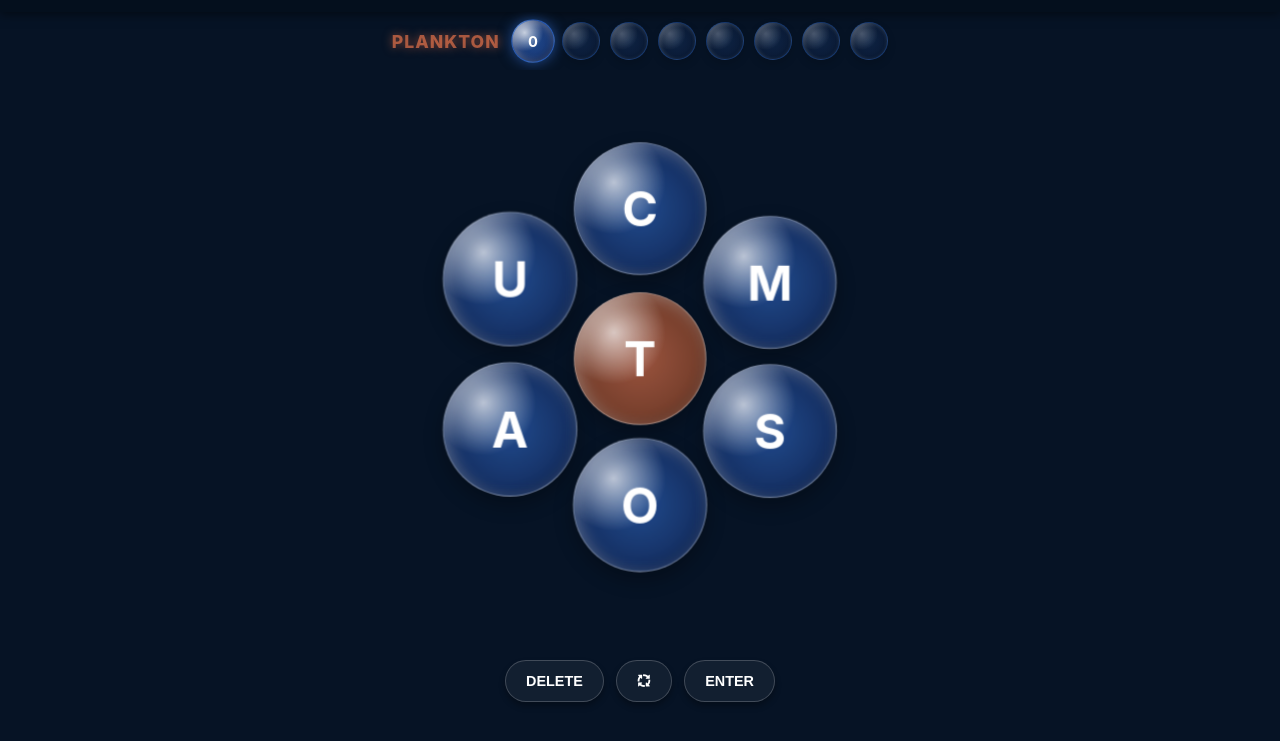
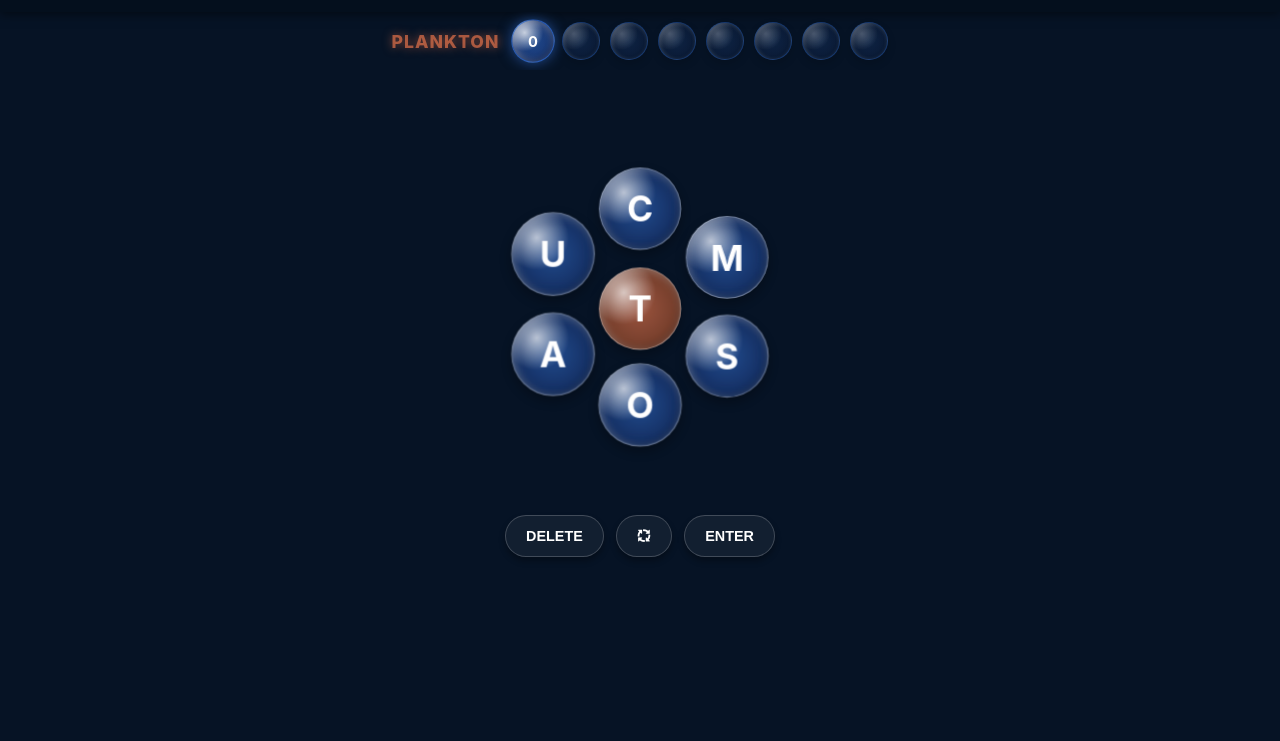
Before and after one commit to briand619/bws, a plain HTML site: page index.html in a window 1280 px wide. Shown: the part 51-792 px from the top of the page. Drawn offline with Linux system fonts and the light colour scheme.

Commit message:
Update index.html

```diff
--- a/index.html
+++ b/index.html
@@ -206,9 +206,9 @@
             /* --- RADIAL BUBBLE HIVE --- */
             .hive-container {
                 position: relative;
-                width: 220px;
-                height: 220px;
-                margin: 60px auto;
+                width: 180px;
+                height: 180px;
+                margin: 30px auto;
                 visibility: hidden; /* Hidden until dictionary loads */
                 transition: transform 0.1s ease;
             }
@@ -259,13 +259,13 @@
 
             .bubble {
                 position: relative;
-                width: 130px;
-                height: 130px;
+                width: 80px;
+                height: 80px;
                 border-radius: 50%;
                 display: flex;
                 justify-content: center;
                 align-items: center;
-                font-size: 3rem;
+                font-size: 2.2rem;
                 font-weight: bold;
                 text-transform: uppercase;
                 cursor: pointer;
@@ -283,9 +283,9 @@
                         var(--bubble-outer-base) 100%
                     );
                 box-shadow:
-                    0 8px 20px var(--bubble-shadow),
-                    inset -4px -4px 10px rgba(0, 0, 0, 0.1),
-                    inset 4px 4px 15px rgba(255, 255, 255, 0.3);
+                    0 5px 12px var(--bubble-shadow),
+                    inset -2px -2px 6px rgba(0, 0, 0, 0.15),
+                    inset 2px 2px 8px rgba(255, 255, 255, 0.3);
                 backdrop-filter: blur(8px);
                 -webkit-backdrop-filter: blur(8px);
                 border: 1px solid rgba(255, 255, 255, 0.4);
@@ -490,7 +490,7 @@
             /* --- INPUT DISPLAY --- */
             .input-display-container {
                 text-align: center;
-                margin-top: 60px;
+                margin-top: 25px;
                 min-height: 40px;
                 display: flex;
                 align-items: center;
@@ -534,7 +534,8 @@
                 text-transform: uppercase;
                 letter-spacing: 1px;
                 flex-shrink: 0;
-                animation: rank-text-slide 0.5s cubic-bezier(0.34, 1.56, 0.64, 1) both;
+                animation: rank-text-slide 0.5s
+                    cubic-bezier(0.34, 1.56, 0.64, 1) both;
             }
 
             @keyframes rank-text-slide {
@@ -600,7 +601,7 @@
             }
 
             .rank-milestone-wrapper.reached .rank-bubble {
-                animation: bubble-pop-vanish 0.4s cubic-bezier(0.3, 1.5, 0.6, 1) both;
+                animation: bubble-pop-vanish 0.6s ease-out both;
                 pointer-events: none;
             }
 
@@ -640,7 +641,8 @@
 
             .rank-milestone-wrapper.reached .rank-label {
                 display: block;
-                animation: text-appear 0.4s cubic-bezier(0.34, 1.56, 0.64, 1) both;
+                animation: text-appear 0.4s cubic-bezier(0.34, 1.56, 0.64, 1)
+                    both;
                 animation-delay: 0.25s; /* Staggered pop and reveal */
             }
 
@@ -649,12 +651,12 @@
                     transform: scale(1);
                     opacity: 1;
                 }
-                40% {
-                    transform: scale(1.3);
-                    opacity: 0.8;
+                25% {
+                    transform: scale(1.1);
+                    opacity: 0.9;
                 }
                 100% {
-                    transform: scale(0);
+                    transform: scale(1.8);
                     opacity: 0;
                 }
             }
@@ -675,7 +677,7 @@
                 display: flex;
                 justify-content: center;
                 gap: 12px;
-                margin-top: 30px;
+                margin-top: 20px;
                 visibility: hidden; /* Hidden until dictionary loads */
             }
 
@@ -712,15 +714,18 @@
             "
         ></div>
         <div class="top-bar">
-            <div class="score-display">
-                Bubble Splash
-            </div>
+            <div class="score-display">Bubble Splash</div>
             <button type="button" id="modal-open-btn">Found Words</button>
         </div>
 
         <div class="rank-bubbles-container" id="rank-bubbles">
-            <div id="active-rank-display" class="active-rank-display">Plankton</div>
-            <div id="milestone-bubbles-list" class="milestone-bubbles-list"></div>
+            <div id="active-rank-display" class="active-rank-display">
+                Plankton
+            </div>
+            <div
+                id="milestone-bubbles-list"
+                class="milestone-bubbles-list"
+            ></div>
         </div>
 
         <div class="modal-overlay hidden" id="words-modal">
@@ -968,7 +973,9 @@
             }
 
             function renderRankBubbles() {
-                const bubblesList = document.getElementById("milestone-bubbles-list");
+                const bubblesList = document.getElementById(
+                    "milestone-bubbles-list",
+                );
                 if (bubblesList) {
                     bubblesList.innerHTML = "";
 
@@ -983,12 +990,7 @@
                         bubble.className = "rank-bubble";
                         bubble.id = `rank-bubble-${index}`;
 
-                        const label = document.createElement("div");
-                        label.className = "rank-label";
-                        label.innerText = rank.name;
-
                         wrapper.appendChild(bubble);
-                        wrapper.appendChild(label);
                         bubblesList.appendChild(wrapper);
                     });
                 }
@@ -1057,15 +1059,15 @@
                 outerRing.className = "outer-ring";
                 hiveContainer.appendChild(outerRing);
 
-                const radius = 75;
+                const radius = 50;
                 const angleStep =
                     (2 * Math.PI) / currentPuzzle.outerLetters.length;
                 outerPositions = [];
 
                 currentPuzzle.outerLetters.forEach((letter, index) => {
                     const angle = index * angleStep - Math.PI / 2;
-                    const x = 50 + ((radius * Math.cos(angle)) / 110) * 100;
-                    const y = 50 + ((radius * Math.sin(angle)) / 110) * 100;
+                    const x = 50 + ((radius * Math.cos(angle)) / 90) * 100;
+                    const y = 50 + ((radius * Math.sin(angle)) / 90) * 100;
                     outerPositions.push({ x, y });
 
                     const wrapper = document.createElement("div");
@@ -1386,15 +1388,21 @@
                 }
 
                 // Update the centered left-aligned rank name display
-                const activeRankDisplay = document.getElementById("active-rank-display");
+                const activeRankDisplay = document.getElementById(
+                    "active-rank-display",
+                );
                 const currentRankName = RANKS[currentRankIndex].name;
-                if (activeRankDisplay && activeRankDisplay.innerText !== currentRankName) {
+                if (
+                    activeRankDisplay &&
+                    activeRankDisplay.innerText !== currentRankName
+                ) {
                     activeRankDisplay.innerText = currentRankName;
 
                     // Restart text-slide animation
                     activeRankDisplay.style.animation = "none";
                     void activeRankDisplay.offsetWidth; // Trigger reflow
-                    activeRankDisplay.style.animation = "rank-text-slide 0.5s cubic-bezier(0.34, 1.56, 0.64, 1) both";
+                    activeRankDisplay.style.animation =
+                        "rank-text-slide 0.5s cubic-bezier(0.34, 1.56, 0.64, 1) both";
                 }
 
                 // Update milestone bubbles
@@ -1413,16 +1421,18 @@
 
                             // Particle explosion centered on the reached rank bubble
                             const rect = bubble.getBoundingClientRect();
-                            const bx = rect.left + rect.width / 2 + window.scrollX;
-                            const by = rect.top + rect.height / 2 + window.scrollY;
+                            const bx =
+                                rect.left + rect.width / 2 + window.scrollX;
+                            const by =
+                                rect.top + rect.height / 2 + window.scrollY;
                             spawnParticles(bx, by, 10, "pangram-gold");
 
                             if (wrapper) {
                                 wrapper.classList.add("reached");
-                                // Wait 400ms for bubble-pop-vanish keyframes to complete, then hide the wrapper layout slot completely
+                                // Wait 600ms for bubble-pop-vanish keyframes to complete, then hide the wrapper layout slot completely
                                 setTimeout(() => {
                                     wrapper.style.display = "none";
-                                }, 400);
+                                }, 600);
                             }
                         } else {
                             // Already reached on load - hide layout slot instantly with no animation
```
